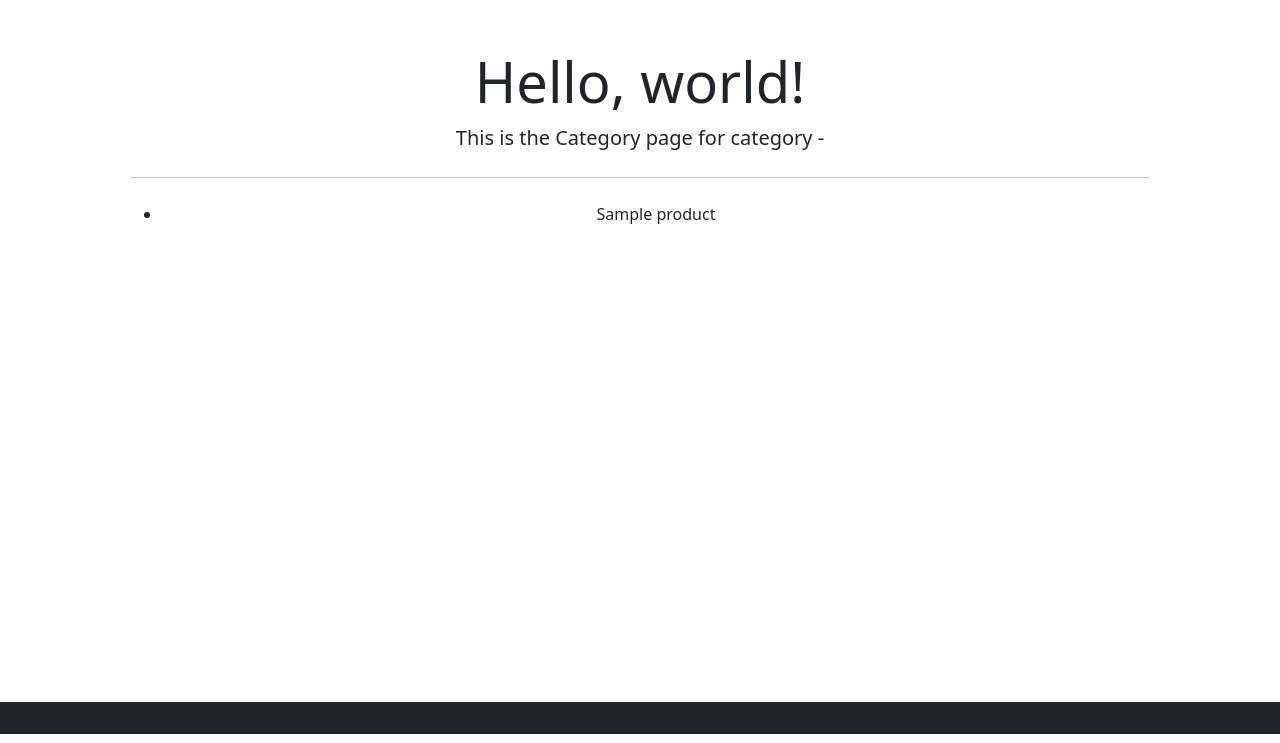
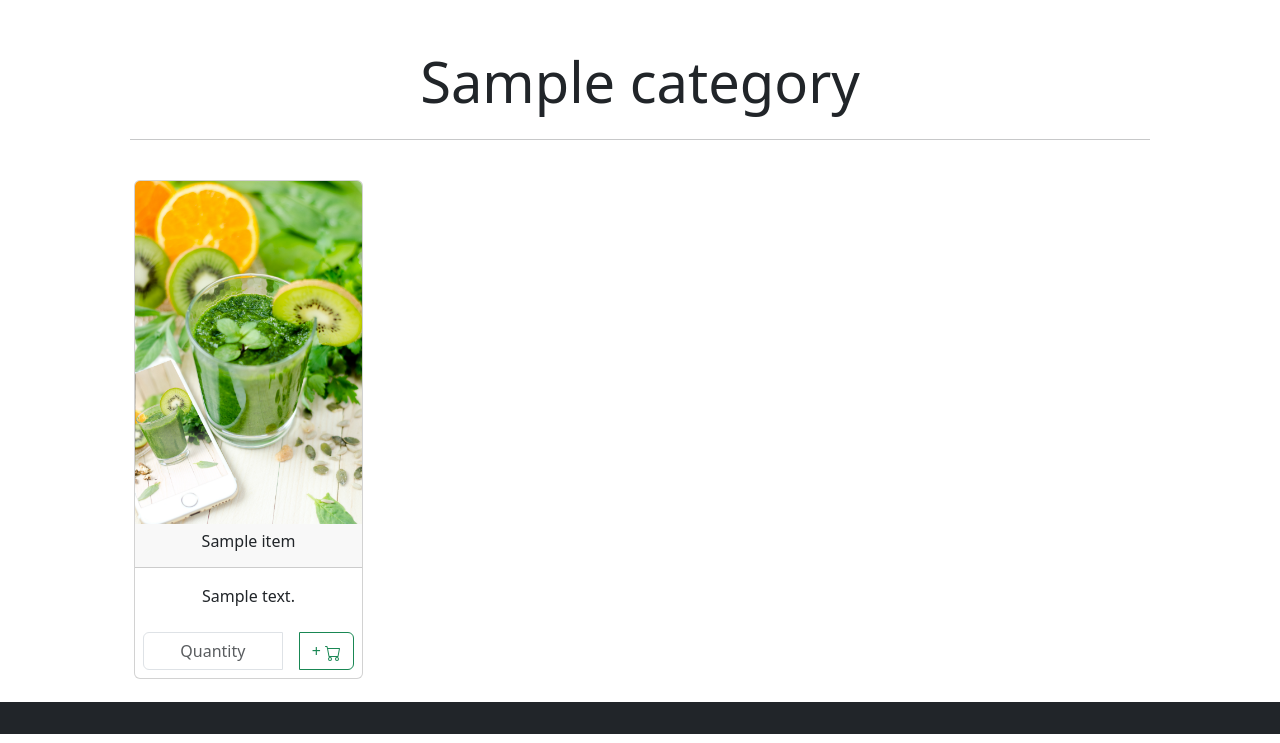
Before and after one commit to lakshyaBamne/GroceryStoreV1-MAD1, a Python web app: template 21f1004632_mad1_2023_term2/Code/flaskr/templates/category/category_home.html in a window 1280 px wide. Shown: the part 66-809 px from the top of the page. Run offline with Jinja, Linux system fonts and the light colour scheme; the template is opened without the code that fills it: most values are stand-ins (such as "Sample title", 1, 10 or a date in 2020).

Commit message:
[#23] Added the add to cart and remove from cart functionality for users, make it more user friendly later

```diff
--- a/21f1004632_mad1_2023_term2/Code/flaskr/category/home.py
+++ b/21f1004632_mad1_2023_term2/Code/flaskr/category/home.py
@@ -27,9 +27,12 @@ def category_home(id):
 
     # first we need to collect the data to be passed to a category page
     # we need all the product information for the given product
-    all_products = Product.query.filter_by(category=id).all()
+    all_products = Product.query.filter_by(category=id).order_by(Product.expiration_date).all()
+
+    category = Category.query.filter_by(id=id).first()
 
     data[f"products"] = all_products
+    data[f"category"] = category
 
     if 'Username' in session:
         return render_template("category/category_home.html", username=session['Username'],data=data)
--- a/21f1004632_mad1_2023_term2/Code/flaskr/templates/category/category_home.html
+++ b/21f1004632_mad1_2023_term2/Code/flaskr/templates/category/category_home.html
@@ -23,7 +23,6 @@
 </form>
 {% endblock %}
 
-
 {# authentication options like signin, signout, etc #}
 {% block nav_auth_options %}
 <div class="d-flex align-items-center px-3">
@@ -33,24 +32,49 @@
 </div>
 {% endblock %}
 
-
 {# MAIN content for the website #}
 {% block content %}
 <div class="jumbotron m-5 text-center">
-    <h1 class="display-4">Hello, world!</h1>
-    <p class="lead">
-        This is the Category page for category -
-    </p>
+    <h1 class="display-4">{{ data["category"].name }}</h1>
 
     <hr class="my-4">
 
-    <ul>
-        {% for product in data["products"] %}
-            <li>
-                {{ product.name }}
-            </li>
+    {# product list in the category with the actions #}
+    <div class="row">
+        {% for item in data["products"] %}
+        <div class="col-3 p-3">
+
+            <div class="card h-100">
+                <img src="{{ url_for('static', filename='images/test.jpg') }}" class="card-img-top" alt="Category" />
+
+                <div class="card-header">
+                    <h6>
+                        {{ item.name }}
+                    </h6>
+                </div>
+                <div class="card-body">
+                    <p class="card-text">
+                        {{ item.description }}
+                    </p>
+                </div>
+
+                {# form which takes in the quantity and adds the amount to the cart #}
+                <form class="form input-group text-center" method="post" action="{{ url_for('user.add_to_cart', username=username, product_id=item.id) }}">
+                    <input type="text" name="quantity" class="form-control text-center m-2" placeholder="Quantity">
+
+                    <button type="submit" class="text-decoration-none btn btn-outline-success m-2 ">
+                        +
+                        <svg xmlns="http://www.w3.org/2000/svg" width="16" height="16" fill="currentColor" class="bi bi-cart" viewBox="0 0 16 16">
+                            <path d="M0 1.5A.5.5 0 0 1 .5 1H2a.5.5 0 0 1 .485.379L2.89 3H14.5a.5.5 0 0 1 .491.592l-1.5 8A.5.5 0 0 1 13 12H4a.5.5 0 0 1-.491-.408L2.01 3.607 1.61 2H.5a.5.5 0 0 1-.5-.5zM3.102 4l1.313 7h8.17l1.313-7H3.102zM5 12a2 2 0 1 0 0 4 2 2 0 0 0 0-4zm7 0a2 2 0 1 0 0 4 2 2 0 0 0 0-4zm-7 1a1 1 0 1 1 0 2 1 1 0 0 1 0-2zm7 0a1 1 0 1 1 0 2 1 1 0 0 1 0-2z"/>
+                        </svg>
+                    </button>
+                </form>
+
+            </div>
+
+        </div>
         {% endfor %}
-    </ul>
+    </div>
 
 </div>
 {% endblock %}
--- a/21f1004632_mad1_2023_term2/Code/flaskr/templates/user/userpage.html
+++ b/21f1004632_mad1_2023_term2/Code/flaskr/templates/user/userpage.html
@@ -53,7 +53,7 @@
 
     <a href="{{ url_for('category.category_home', id=item.id) }}" class="text-decoration-none text-secondary">
         <div class="card h-100">
-            <img src="https://mdbootstrap.com/img/Photos/Others/images/43.webp" class="card-img-top" alt="Category" />
+            <img src="{{ url_for('static', filename='images/test.jpg') }}" class="card-img-top" alt="Category" />
 
             <div class="card-header">
                 <h6>
--- /dev/null
+++ b/21f1004632_mad1_2023_term2/Code/flaskr/utility/Category.py
@@ -0,0 +1 @@
+# Utility functions to be used on the category page
```
Also changed, not shown: 21f1004632_mad1_2023_term2/Code/flaskr/templates/admin/admin_index.html (+5 -5 lines), 21f1004632_mad1_2023_term2/Code/flaskr/templates/user/usercart.html (+38 -4 lines), 21f1004632_mad1_2023_term2/Code/flaskr/user/user_actions.py (+33 -6 lines), 21f1004632_mad1_2023_term2/Code/flaskr/utility/User.py (+15 -1 lines), 21f1004632_mad1_2023_term2/Code/flaskr/static/images/test.jpg (added).
